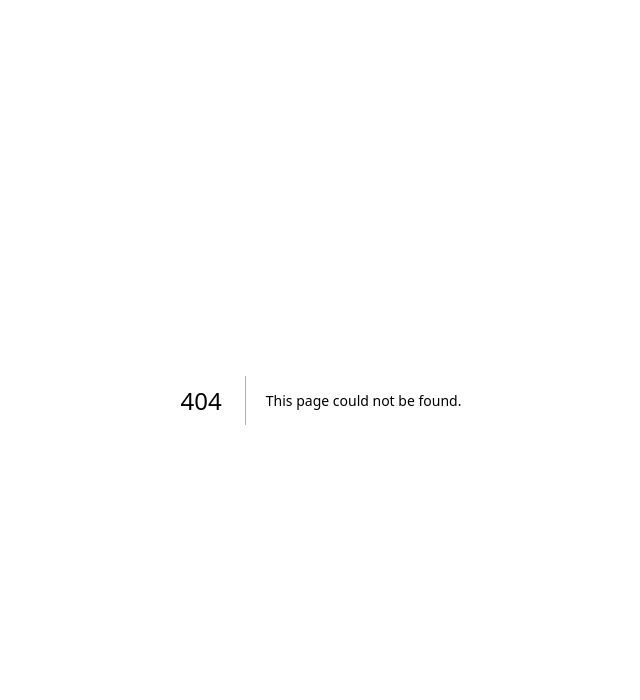
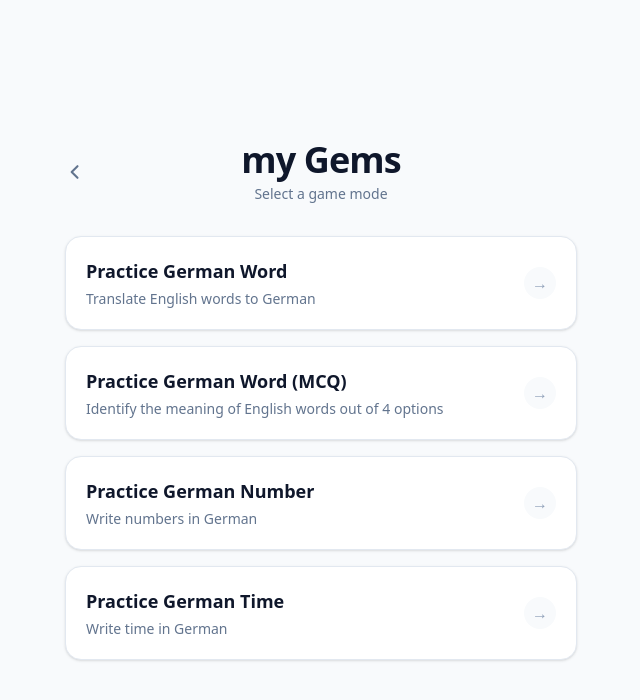
Before and after one commit to maan0017/meinDeutsch, a Next.js app in the folder web_app/: page /juwelen in a window 1280 px wide. Before the commit this address had no page. Shown: the top 700 px of the page, without its empty margins (319-959 px from the left). Built offline with nearby package versions, Linux system fonts and the light colour scheme.

Commit message:
first commit updated v1

```diff
--- a/web_app/src/app/gems/page.tsx
+++ b/web_app/src/app/juwelen/page.tsx
@@ -48,25 +48,25 @@ export default function QuizGamesHomePage() {
 
   const quizzes: QuizCardProps[] = [
     {
-      href: "/gem/practice-german-word",
+      href: "/juwel/practice-german-word",
       title: "Practice German Word",
       description: "Translate English words to German",
       color: "blue",
     },
     {
-      href: "/gem/practice-german-word-mcq",
+      href: "/juwel/practice-german-word-mcq",
       title: "Practice German Word (MCQ)",
       description: "Identify the meaning of English words out of 4 options",
       color: "emerald",
     },
     {
-      href: "/gem/practice-german-numbers",
+      href: "/juwel/practice-german-numbers",
       title: "Practice German Number",
       description: "Write numbers in German",
       color: "blue",
     },
     {
-      href: "/gem/practice-german-time",
+      href: "/juwel/practice-german-time",
       title: "Practice German Time",
       description: "Write time in German",
       color: "emerald",
--- a/web_app/src/app/page.tsx
+++ b/web_app/src/app/page.tsx
@@ -15,7 +15,7 @@ export default function Home() {
       badge: "Practice",
     },
     {
-      href: "/gems",
+      href: "/juwelen",
       icon: Gamepad2,
       title: "Quiz Games",
       description: "Practice skills",
--- a/web_app/src/components/GuessEnglishWordMCQQuizGame.tsx
+++ b/web_app/src/components/GuessEnglishWordMCQQuizGame.tsx
@@ -143,7 +143,7 @@ export default function GuessEnglishWordMCQQuizGame() {
         <header className="relative text-center space-y-1 md:space-y-2">
           <div className="absolute left-0 top-9">
             <Link
-              href="/german-language-games-menu"
+              href="/juwelen"
               className="p-1.5 md:p-2 -ml-2 rounded-full hover:bg-gray-100 dark:hover:bg-[#444444] text-gray-500 dark:text-[#B0B0B0] transition-colors inline-flex items-center justify-center"
               title="Back to Quiz Menu"
             >
--- a/web_app/src/components/GuessGermanNumberGame.tsx
+++ b/web_app/src/components/GuessGermanNumberGame.tsx
@@ -23,14 +23,6 @@ export default function GuessGermanNumberGame() {
     setStatus("idle");
     setTimeout(() => inputRef.current?.focus(), 50);
   }, []);
-
-  const handleTimeout = useCallback(() => {
-    setStatus("wrong");
-    playSound("wrong");
-    setTimeout(() => {
-      handleNextNumber();
-    }, 3000);
-  }, [handleNextNumber, playSound]);
 
   // Initialize word on mount
   useEffect(() => {
@@ -80,7 +72,7 @@ export default function GuessGermanNumberGame() {
         <header className="flex items-center justify-between w-full mb-4 md:mb-8 relative">
           <div className="shrink-0">
             <Link
-              href="/german-language-games-menu"
+              href="/juwelen"
               className="p-1.5 md:p-2 rounded-full hover:bg-gray-100 dark:hover:bg-[#444444] text-gray-500 dark:text-[#B0B0B0] transition-colors inline-flex items-center justify-center"
               title="Back to Quiz Menu"
             >
--- a/web_app/src/components/GuessGermanWordQuizGame.tsx
+++ b/web_app/src/components/GuessGermanWordQuizGame.tsx
@@ -116,7 +116,7 @@ export default function GuessGermanWordQuizGame() {
         <header className="flex items-center justify-between w-full mb-2 md:mb-4 relative">
           <div className="shrink-0">
             <Link
-              href="/german-language-games-menu"
+              href="/juwelen"
               className="p-1.5 md:p-2 rounded-full hover:bg-gray-100 dark:hover:bg-[#444444] text-gray-500 dark:text-[#B0B0B0] transition-colors inline-flex items-center justify-center"
               title="Back to Quiz Menu"
             >
--- a/web_app/src/components/TimeTellerGame.tsx
+++ b/web_app/src/components/TimeTellerGame.tsx
@@ -73,7 +73,7 @@ export default function TimeTellerGame() {
         <header className="flex items-center justify-between w-full mb-4 md:mb-8 relative">
           <div className="shrink-0">
             <Link
-              href="/german-language-games-menu"
+              href="/juwelen"
               className="p-1.5 md:p-2 rounded-full hover:bg-gray-100 dark:hover:bg-[#444444] text-gray-500 dark:text-[#B0B0B0] transition-colors inline-flex items-center justify-center"
               title="Back to Quiz Menu"
             >
```
Also changed, not shown: web_app/src/app/juwel/german-language-most-common-sentences/page.tsx (renamed from web_app/src/app/gem/german-language-most-common-sentences/page.tsx), web_app/src/app/juwel/practice-german-numbers/page.tsx (renamed from web_app/src/app/gem/practice-german-numbers/page.tsx), web_app/src/app/juwel/practice-german-time/page.tsx (renamed from web_app/src/app/gem/practice-german-time/page.tsx), web_app/src/app/juwel/practice-german-word-mcq/page.tsx (renamed from web_app/src/app/gem/practice-german-word-mcq/page.tsx), web_app/src/app/juwel/practice-german-word/page.tsx (renamed from web_app/src/app/gem/practice-german-word/page.tsx).
